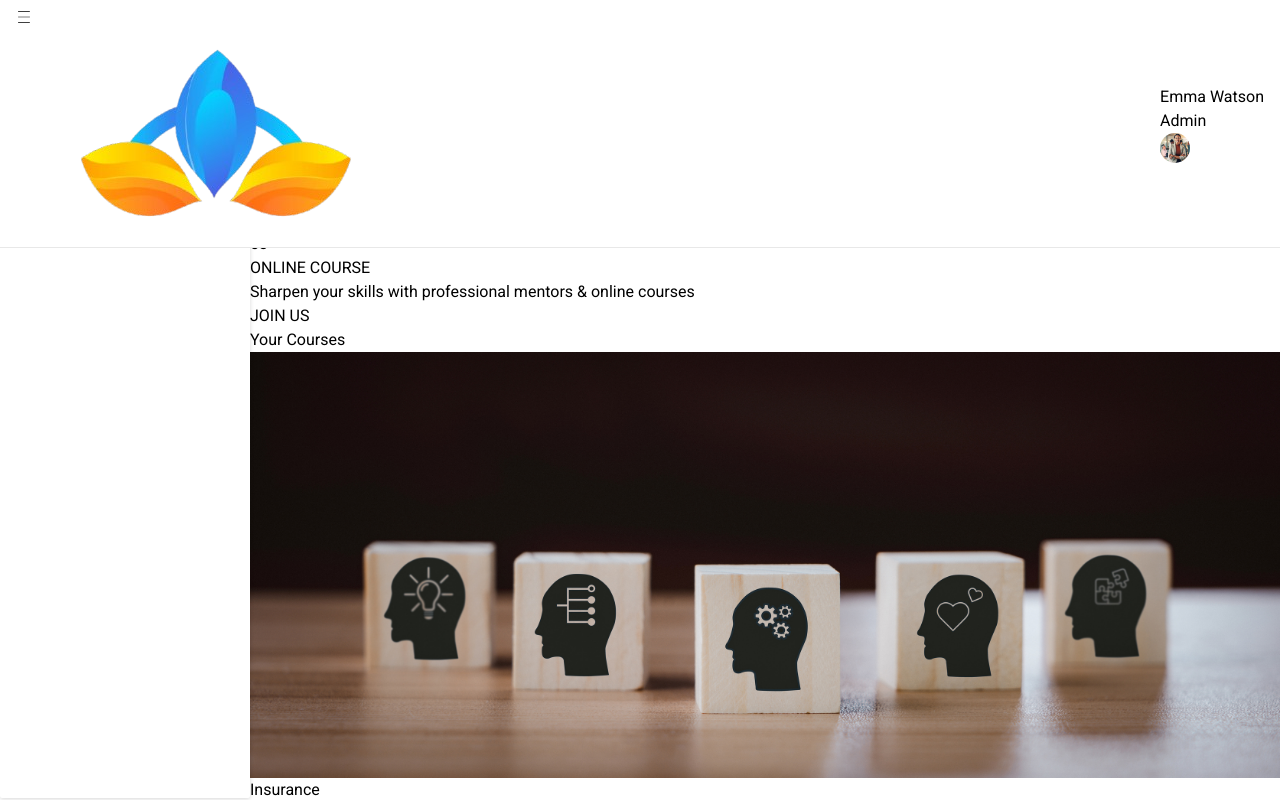
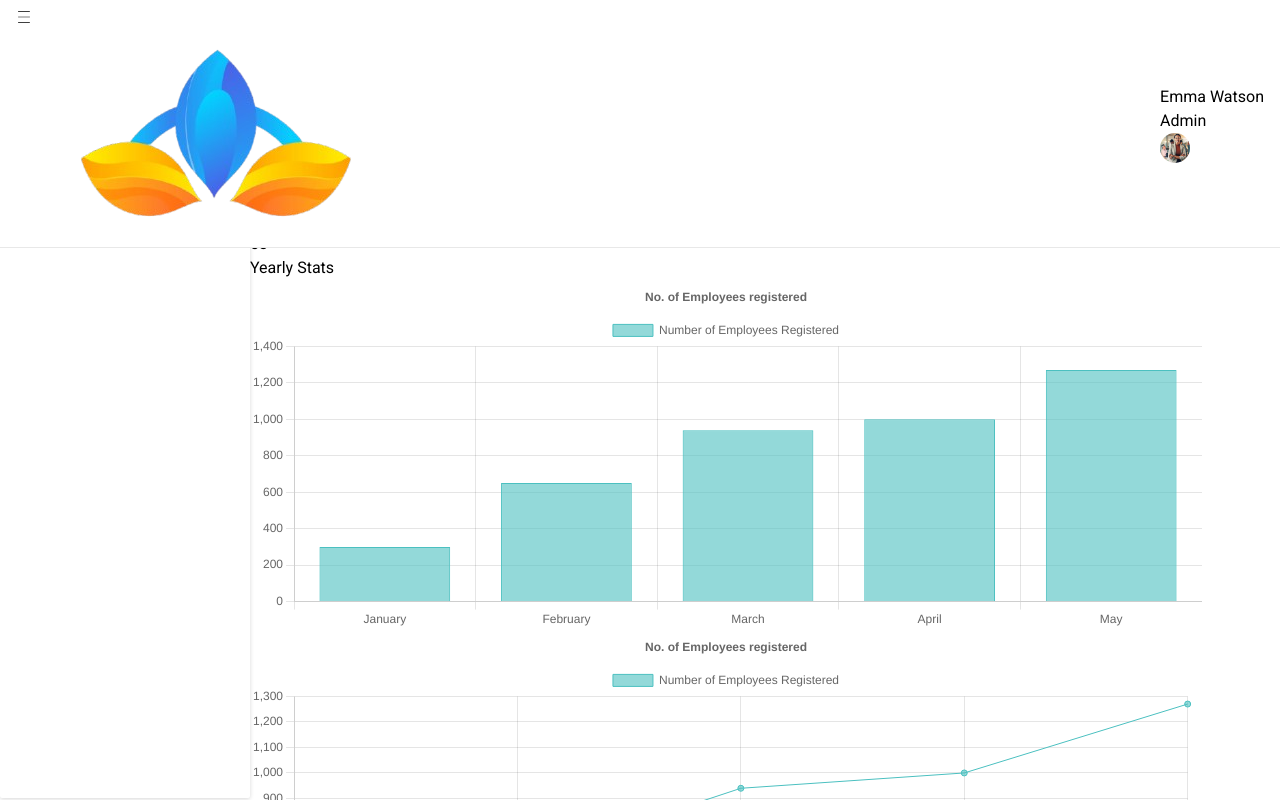
Before and after one commit to rituraj-pathak-code/lms-admin, a React (Vite) app: page / in a window 1280 px wide. Shown: the top 800 px of the page. Built offline with nearby package versions, Linux system fonts and the light colour scheme.

Commit message:
4th commit

```diff
--- a/src/components/ProfileSide/index.jsx
+++ b/src/components/ProfileSide/index.jsx
@@ -33,7 +33,7 @@ const ProfileSide = () => {
           </button>
         </div>
       </div>
-      <div>
+      {/* <div>
         <h3 className="font-bold">Other Admins</h3>
         <div className="flex justify-between items-center border-b-[1px] border-gray-200 py-4">
           <div className="flex gap-2 items-center">
@@ -115,7 +115,7 @@ const ProfileSide = () => {
             Contact
           </button>
         </div>
-      </div>
+      </div> */}
       <div>
         <h3 className="font-bold">Employees</h3>
         <div className="flex justify-between items-center border-b-[1px] border-gray-200 py-4">
--- a/src/pages/Dashboard.jsx
+++ b/src/pages/Dashboard.jsx
@@ -22,7 +22,7 @@ const Dashboard = () => {
           <Card title="Employees Registered" amount="1270" icon={<PiStudentFill color="red"/>} />
           <Card title="Total Admins" amount="53" icon={<FaChalkboardTeacher color="pink"/>} />
         </div>
-        <div className={`flex flex-col gap-6 p-4 bg-[#E26FE5] rounded-3xl my-4 text-white bg-[url("/coder.png")] bg-no-repeat bg-right bg-contain w-[100%]`}>
+        {/* <div className={`flex flex-col gap-6 p-4 bg-[#E26FE5] rounded-3xl my-4 text-white bg-[url("/coder.png")] bg-no-repeat bg-right bg-contain w-[100%]`}>
           <p>ONLINE COURSE</p>
           <h2 className="text-4xl font-semibold w-[30ch]">
             Sharpen your skills with professional mentors & online courses
@@ -30,15 +30,15 @@ const Dashboard = () => {
           <button className="bg-black w-fit px-4 py-2 rounded-full text-sm">
             JOIN US
           </button>
-        </div>
-        <div>
+        </div> */}
+        {/* <div>
           <h2 className="font-bold text-lg mb-4">Your Courses</h2>
           <div className="flex justify-between gap-4">
             <CourseCard title="Soft Skills" pic={courseimg1} />
             <CourseCard title="Stress Management" pic={courseimg3}/>
             <CourseCard title="General Insurance" pic={courseimg2}/>
           </div>
-        </div>
+        </div> */}
         <div className="my-4">
           <h2 className="font-bold text-lg mb-4">Yearly Stats</h2>
           <GraphSection/>
```
